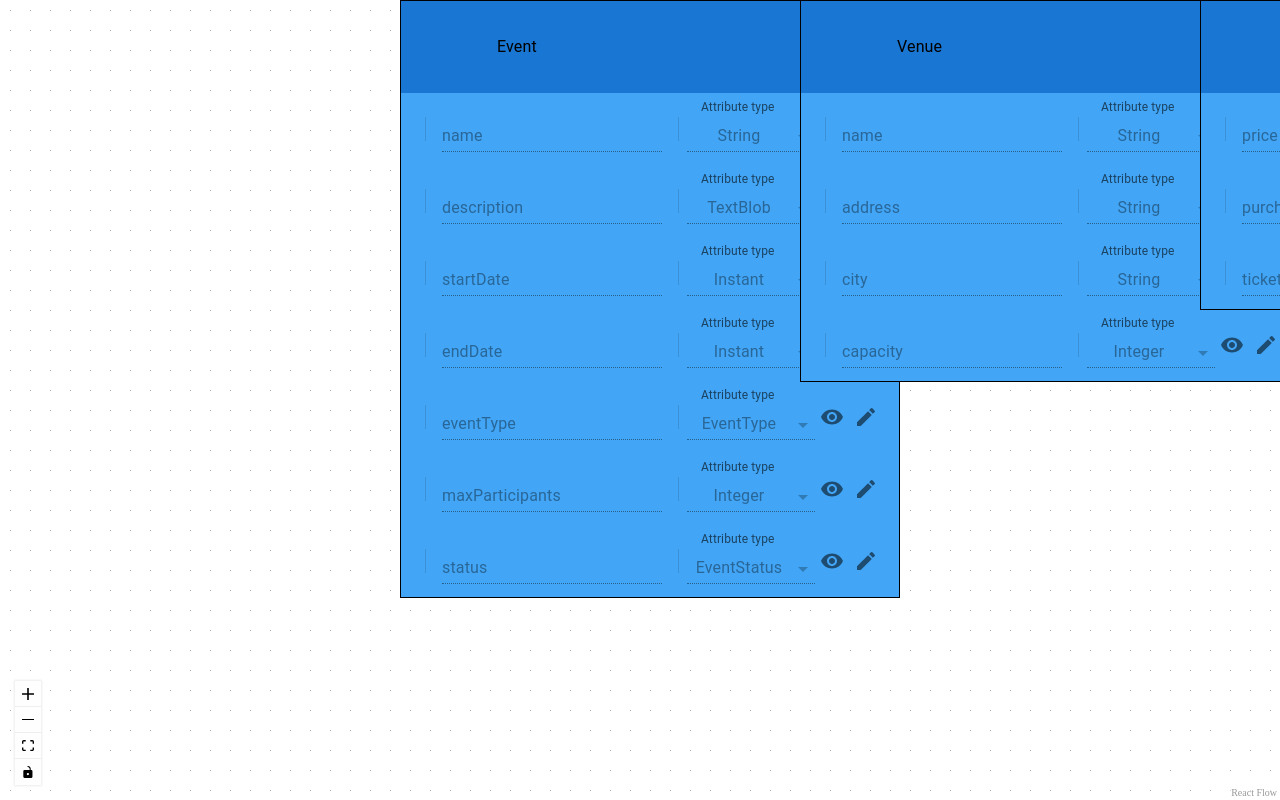
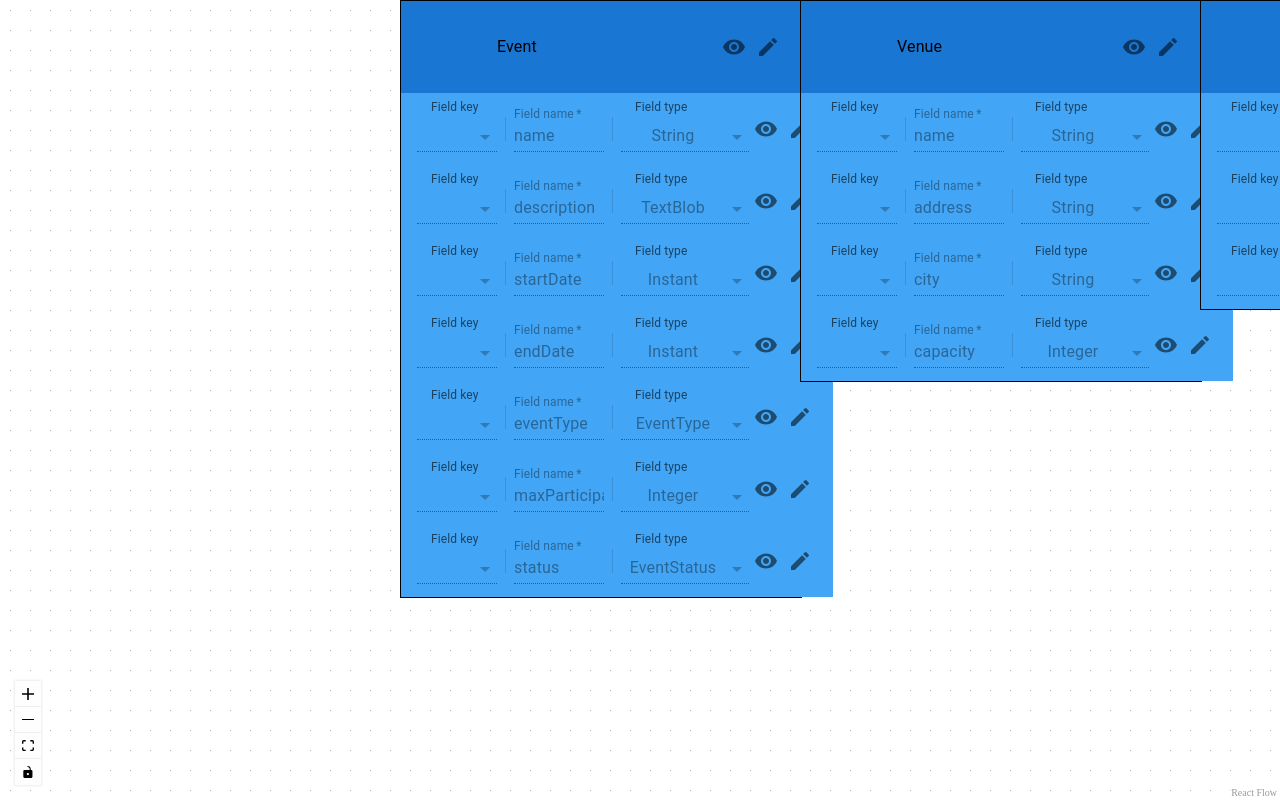
Before and after one commit to BTrifonov/er-diagram-editor, a React (Vite) app in the folder app/: page / in a window 1280 px wide. Built offline with nearby package versions, Linux system fonts and the light colour scheme.

Commit message:
Refactoring, pushing working version

```diff
--- a/app/src/components/Editor.tsx
+++ b/app/src/components/Editor.tsx
@@ -1,14 +1,13 @@
 import { useState, useCallback } from 'react';
 import {applyNodeChanges, ReactFlow, Controls, Background, NodeChange} from "@xyflow/react"
 import Entity from './Entity';
-import SelectNode from './SelectNode';
 
 import * as React from 'react';
 import { Entity as EntityType } from '../types/entityTypes';
 import { countEntitiesFromJSON, parseEntitiesFromJSON } from '../utils/entityGeneration';
 import { createNodes } from '../utils/nodeGenerator';
 
-const nodeTypes = {entity: Entity, selectNode: SelectNode};
+const nodeTypes = {entity: Entity};
 
 export default function Editor() {
   const [nodes, setNodes] = useState<any[]>([]);
--- a/app/src/components/Entity.tsx
+++ b/app/src/components/Entity.tsx
@@ -72,7 +72,8 @@ export default function Entity({ data }: EntityProps) {
                 borderWidth: '1px',
 
                 minHeight: 'fit-content',
-                minWidth: 'fit-content',
+                //minWidth: 'fit-content',
+                width:'400px',
 
                 display: 'flex',
                 flexDirection: 'column',
--- a/app/src/components/EntityEntry.tsx
+++ b/app/src/components/EntityEntry.tsx
@@ -2,10 +2,14 @@ import * as React from 'react';
 
 import { Box, useTheme, TextField, Divider, Typography } from "@mui/material";
 
-import AttributeTypeMenu from "./AttributeTypeMenu";
+
 import ModeSelector from './ModeSelector';
 import { EntityFieldProps } from '../types/entityTypes';
 
+
+import FieldNameMenu from './FieldNameMenu';
+import FieldTypeMenu from './FieldTypeMenu';
+import FieldKeyMenu from './FieldKeyMenu';
 
 export default function EntityEntry({
     fieldName, setFieldName,
@@ -29,79 +33,58 @@ export default function EntityEntry({
         <Box
             sx={{
                 bgcolor: theme.palette.primary.light,
-                //minHeight: 'fit-content',
-                //minWidth: 'fit-content',
+                width: '100%',
+
                 display: 'flex',
                 flexDirection: 'row',
                 alignItems: 'center',
                 justifyContent: 'space-between',
                 height: '40px',
-                padding: '1em'
+                padding: '1em',
             }}
         >
 
-        {/*TODO: Logic for the display of keys depends on relationships, implement */}
-           {/* {editMode &&
-                <AttributeKeyMenu attributeKey={attributeKey} setAttributeKey={setAttributeKey}/>
-           }
+            <FieldKeyMenu
+                fieldKey=' '
+                setFieldKey={(fieldKey:string)=>console.log(fieldKey)}
 
-           {visibilityMode &&
-                <Typography>
-                    {attributeKey}
-                </Typography>
-           } */}
+                editMode={editMode}
+                setEditMode={setEditMode}
+            >
 
+            </FieldKeyMenu>
+
+            {/* ------------------------------------------------------------------------------*/}
             <Divider
                 orientation="vertical"
                 variant="middle"
                 flexItem
                 sx={{margin: '0.5em'}}
             />
+           {/* ------------------------------------------------------------------------------*/}
+            <FieldNameMenu
+                fieldName={fieldName}
+                setFieldName={setFieldName}
 
-           {/* ------------------------------------------------------------------------------*/}
-            {
-                <TextField
-                    size='small'
-                    variant='standard'
-                    label={editMode ? 'Field name':fieldName}
-                    placeholder={fieldName}
-                    draggable={editMode ? false:true}
-                    disabled= {editMode ? false:true}
-                    onChange={(event)=>setFieldName(event.target.value)}
-                    sx={{
-                        textAlign:'center',
-                        borderRadius: '0.5em',
-                        margin: '0.5em'
-                    }}
-                >
-                </TextField>
-            }
-{/*
-            {visibilityMode &&
-                <Typography>
-                    {fieldName}
-                </Typography>
-            } */}
-
+                editMode={editMode}
+                setEditMode={setEditMode}
+            />
             {/* ------------------------------------------------------------------------------*/}
-
             <Divider
                 orientation="vertical"
                 variant="middle"
                 flexItem
                 sx={{margin: '0.5em'}}
             />
+            {/* ------------------------------------------------------------------------------*/}
+            <FieldTypeMenu
+                fieldType={fieldType}
+                setFieldType={setFieldType}
 
-            {
-                <AttributeTypeMenu fieldType={fieldType} setFieldType={setFieldType} disabled={visibilityMode}/>
-            }
-
-            {/* {visibilityMode &&
-                <Typography>
-                    {fieldType}
-                </Typography>
-            }
-         */}
+                editMode={editMode}
+                setEditMode={setEditMode}
+            />
+            {/* ------------------------------------------------------------------------------*/}
             <ModeSelector
                 editMode={editMode}
                 setEditMode={setEditMode}
--- a/app/src/components/AttributeKeyMenu.tsx
+++ b/app/src/components/FieldKeyMenu.tsx
@@ -1,20 +1,17 @@
 import * as React from 'react';
 
 import { Select, SelectChangeEvent, Box, MenuItem, FormControl, InputLabel } from '@mui/material';
+import { FieldKeyMenuProps } from '../types/propTypes';
 
-export interface AttributeKeyProps {
-  attributeKey: string,
-  setAttributeKey: (key: string) => void
-}
-
-
-export default function AttributeKeyMenu({attributeKey, setAttributeKey}: AttributeKeyProps) {
+export default function FieldKeyMenu({fieldKey, setFieldKey, editMode, setEditMode}: FieldKeyMenuProps) {
   const [isOpen, setIsOpen] = React.useState<boolean>(false);
 
-  const handleChange = (event:SelectChangeEvent) => {
-    console.log(event.target.value);
-    setAttributeKey(event.target.value);
-  };
+  function handleChange(event: SelectChangeEvent) {
+    //Close drop down menu
+    setIsOpen(false);
+
+    setFieldKey(event.target.value);
+  }
 
   return (
     <Box
@@ -23,7 +20,7 @@ export default function AttributeKeyMenu({attributeKey, setAttributeKey}: Attrib
       }}
     >
       <FormControl fullWidth>
-        <InputLabel id="attribute-key-label">Key</InputLabel>
+        <InputLabel id="attribute-key-label">Field key</InputLabel>
         <Select
           id="attribute-key-select"
           labelId="attribute-key-label"
@@ -31,15 +28,16 @@ export default function AttributeKeyMenu({attributeKey, setAttributeKey}: Attrib
 
           variant='standard'
           size='small'
+          value={fieldKey}
 
-          open={isOpen}
+          open={isOpen && editMode}
           onClick={()=>setIsOpen((prev)=>!prev)}
           onChange={handleChange}
 
-          value={attributeKey}
+          disabled={!editMode}
           autoWidth
         >
-          <MenuItem value=" "> </MenuItem>
+          <MenuItem value={fieldKey}> </MenuItem>
           <MenuItem value="PK">PK</MenuItem>
           <MenuItem value="FK">FK</MenuItem>
         </Select>
--- /dev/null
+++ b/app/src/components/FieldNameMenu.tsx
@@ -0,0 +1,21 @@
+import { TextField } from "@mui/material";
+
+import { FieldNameMenuProps } from "../types/propTypes";
+
+/**
+ * Component responsible for handling an entity field name menu
+ */
+export default function FieldNameMenu({fieldName, setFieldName, editMode, setEditMode}:FieldNameMenuProps) {
+    return(
+        <TextField
+            required
+            size='small'
+            variant='standard'
+            label='Field name'
+            value={fieldName}
+            disabled= {editMode ? false:true}
+            onChange={(event)=>setFieldName(event.target.value)}
+        >
+        </TextField>
+    );
+}
--- a/app/src/components/AttributeTypeMenu.tsx
+++ b/app/src/components/FieldTypeMenu.tsx
@@ -1,17 +1,21 @@
 import * as React from 'react';
 
 import { Box, FormControl, InputLabel, Select, useTheme, SelectChangeEvent, MenuItem } from "@mui/material";
-import { AttributeTypeMenuProps } from '../types/entityTypes';
+import { FieldTypeMenuProps } from '../types/propTypes';
 
-
-
-export default function AttributeTypeMenu({fieldType, setFieldType, disabled}:AttributeTypeMenuProps) {
+/**
+ * TODO: Limit the height of the select dropdown, provide scrollable option
+ * @param param0
+ * @returns
+ */
+export default function FieldTypeMenu({fieldType, setFieldType, editMode, setEditMode}:FieldTypeMenuProps) {
     const theme = useTheme();
 
     const [isOpen, setIsOpen] = React.useState<boolean>(false);
 
     const handleChange = (event:SelectChangeEvent) => {
-        console.log(event.target.value);
+        //Close drop down menu
+        setIsOpen(false);
 
         setFieldType(event.target.value);
       };
@@ -26,21 +30,26 @@ export default function AttributeTypeMenu({fieldType, setFieldType, disabled}:At
             }}
         >
             <FormControl fullWidth>
-            <InputLabel id="attribute-type-label">Attribute type</InputLabel>
+            <InputLabel id="attribute-type-label">Field type</InputLabel>
                 <Select
                     id='attribute-type-select'
                     labelId='attribute-type-label'
 
                     variant='standard'
                     size='small'
+                    disabled={!editMode}
 
-                    open={isOpen && !disabled}
-                    onClick={()=>setIsOpen((prev)=>!prev)}
+                    open={isOpen && editMode}
+                    onClick={(e)=> setIsOpen((prev)=>!prev)}
                     onChange={handleChange}
 
                     value={fieldType}
+
                     autoWidth
-                    disabled={disabled}
+                    sx={{
+                        maxHeight: '50px',
+                        overflowY: 'scroll'
+                    }}
                 >
                     <MenuItem value={fieldType}>{fieldType}</MenuItem>
                     <MenuItem value="INTEGER">INTEGER</MenuItem>
--- /dev/null
+++ b/app/src/types/propTypes.ts
@@ -0,0 +1,44 @@
+/**
+ * All types, used for defining props
+ */
+
+import _default from "@emotion/styled"
+
+/**
+ * Defines FieldKeyMenuProps
+ */
+export interface FieldKeyMenuProps {
+    fieldKey: string,
+    setFieldKey: (fieldKey: string)=>void,
+
+    editMode: boolean,
+    setEditMode: (editMode: boolean)=>void
+}
+
+/**
+ * Defines FieldNameMenuProps
+ */
+export interface FieldNameMenuProps {
+    fieldName: string,
+    setFieldName: (fieldName: string)=>void,
+
+    editMode: boolean,
+    setEditMode: (editMode: boolean)=>void
+}
+
+
+// Defines FieldTypeMenuProps
+export interface FieldTypeMenuProps {
+    fieldType: string,
+    setFieldType: (fieldType: string) => void,
+
+    editMode: boolean,
+    setEditMode: (editMode: boolean) => void
+}
+
+/**
+ * Defines FieldValidateRulesMenuProps
+ */
+export interface FieldValidateRulesMenuProps {
+    //TODO
+}
```
